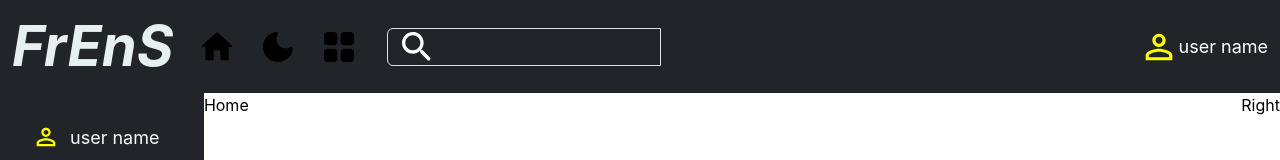
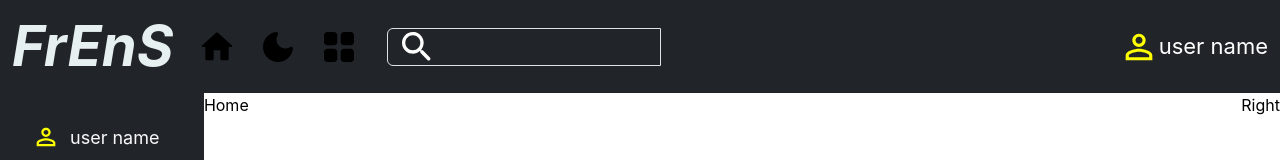
Before and after one commit to Ankita001812/Frens, a React (Create React App) app in the folder frens/: page / in a window 1280 px wide. Shown: the top 160 px of the page. Built offline with nearby package versions, Linux system fonts and the light colour scheme.

Commit message:
font changing

```diff
--- a/frens/src/components/Nav.js
+++ b/frens/src/components/Nav.js
@@ -79,7 +79,7 @@ const Nav = () => {
 
           <div className="d-flex ms-auto align-items-center">
             <PersonOutlineOutlinedIcon style={{ color: "yellow", fontSize: "40px" }} />
-            <span style={{ color: "white", fontSize: "18px" }}>user name</span>
+            <span style={{ color: "white", fontSize: "22px" }}>user name</span>
           </div>
 
         </div>
```
